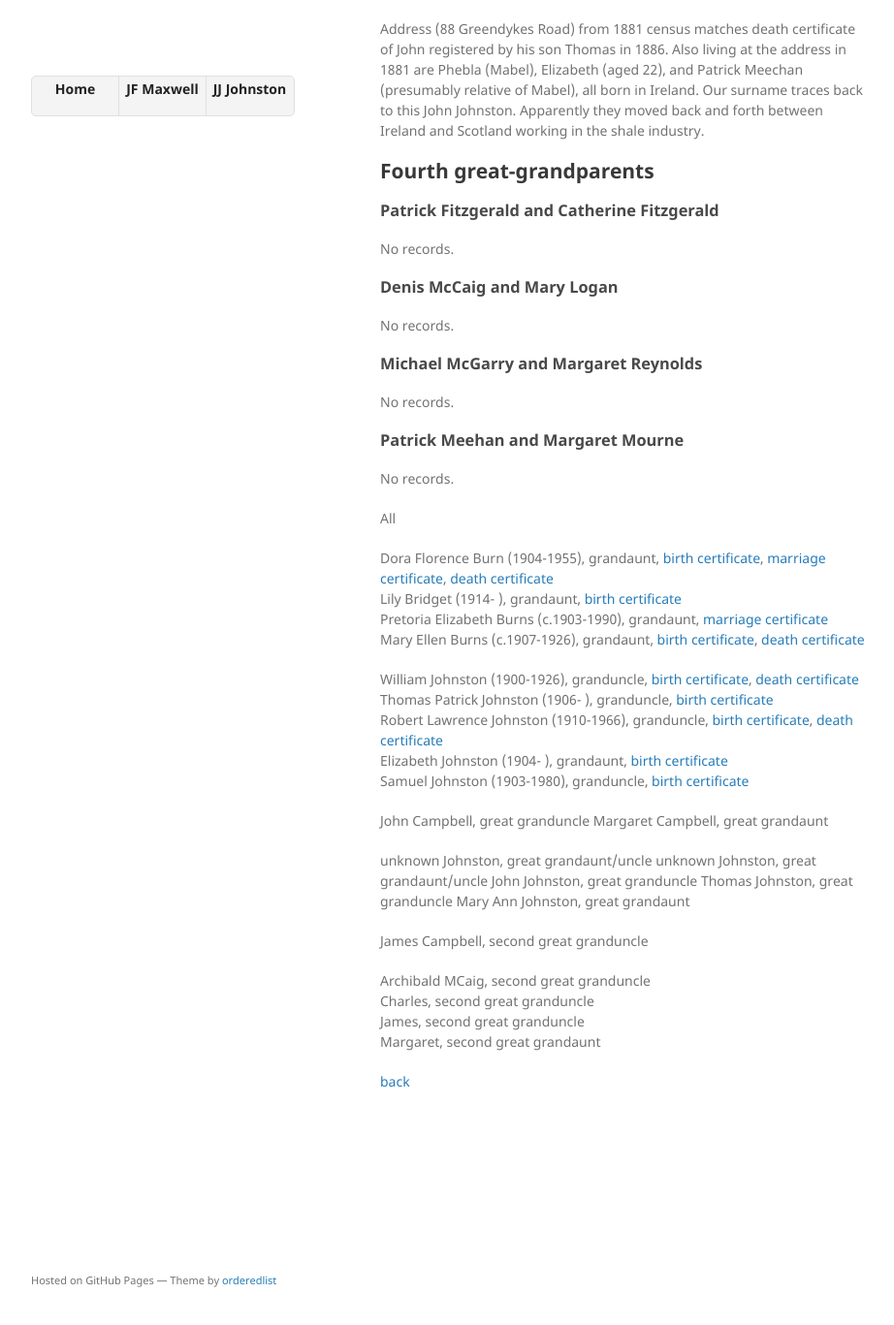
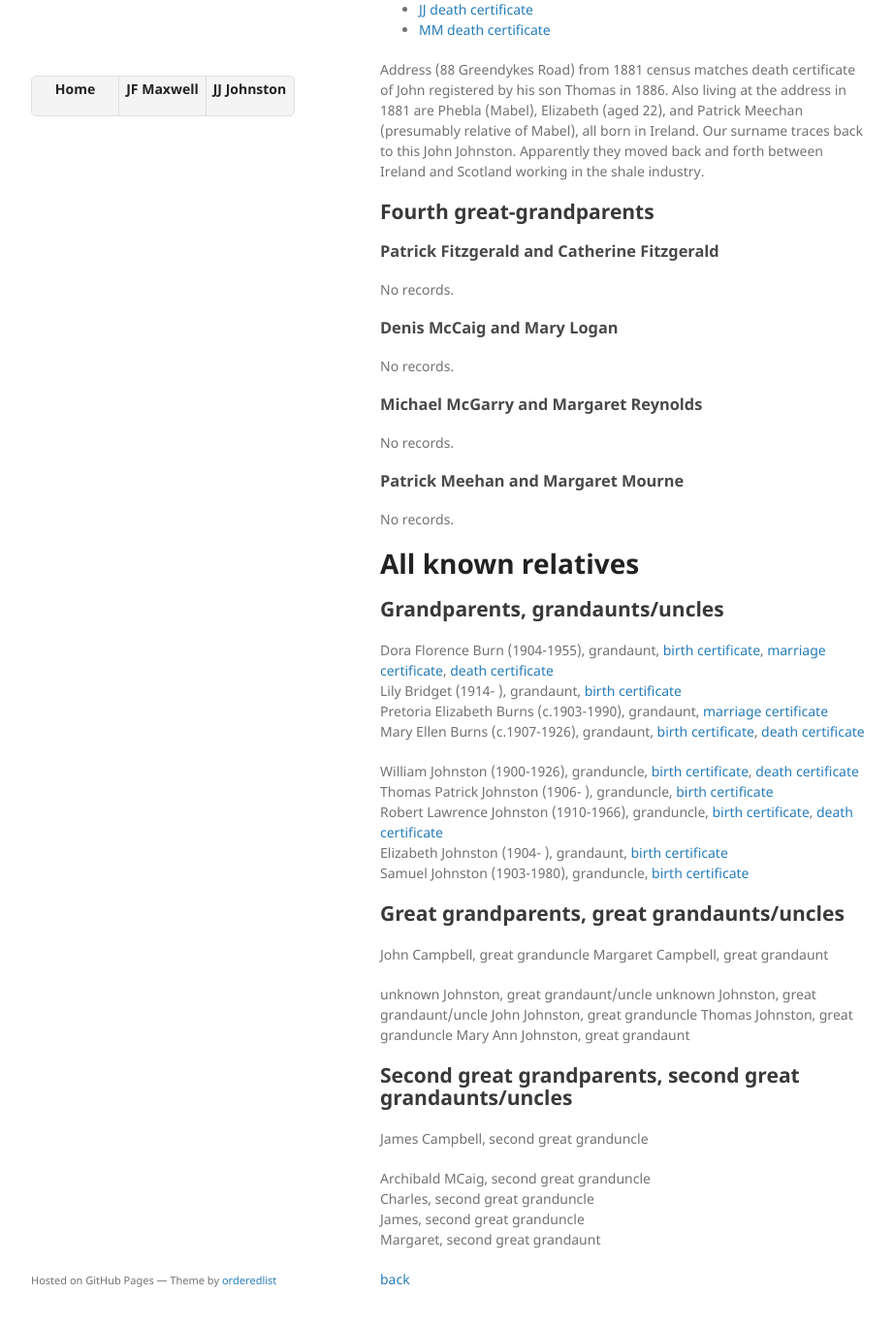
Before and after one commit to rfj1961/rfj1961.github.io, a Jekyll site: the page built from jjj1933.md, in a window 1280 px wide and 1400 px high, scrolled down 3239 px. Shown: the top 1367 px of the window at 97% size, without its empty margins (178-1100 px from the left). Built offline with Jekyll 4.4.1, drawn with Linux system fonts in a browser that asks for light colours; the repository's description, which GitHub fills in, is left out.

Commit message:
fix links

```diff
--- a/jjj1933.md
+++ b/jjj1933.md
@@ -27,13 +27,13 @@ Marriage witnesses are Robert Johnston (3 Hamilton Street, Lochgelly) and Lily B
 
 - [marriage certificate](1901_marriage_edward_byrne_burns_jane_butler.pdf)
 - [catholic register](1901_catholic_register_edward_byrne_jane_butler.pdf)
-- [1901 census](1901_census_edward_byrne_jane_butler.pdf)
+- [1901 census](1901_census_edward_byrne_jane_butler.jpg)
 - [1911 census](1911_census_edward_byrne_jane_butler.pdf)
 - [EB death certificate](1932_death_edward_byrne.pdf)
 - [JB death certificate](1925_death_jane_butler.pdf)
 
 
-"Byrne" was anglicized as "Burns", which made Edward very difficult to trace. His parents (Bridget Mulhall and Michael Byrne) [married in Ireland](1869_marriage_michael_byrne_bridget_mulhall.pdf) and worked in Cumberland, where Edward Byrne was born (see [1911 census](1911_census_edward_byrne_jane_butler.pdf)). Michael Byrne died at some point before the 1901 census which shows Edward living in Auchterderran as a lodger with his mother, stepfather James Ryan, and future wife Jane Butler (listed as a boarder). Jane Butler's place of birth is listed only as "England". First part of Butler residence on marriage certificate unclear. Possibly “Frizington, Cumberland”. No record of parents marriage in Ireland or Scotland. Her mother’s given name differs between her marriage and death certificates (Ann/Jane). Confident that I have correct death certificate because it is from Leslie and the address of Edward Burns  is listed as “14(?) Prinlaws” (Part of Leslie). This agrees with [Mary Helen’s death certificate]() which lists Jane as deceased and the address as 146 North Street Prinlaws. Mother’s maiden name is “Dowling” on marriage certificate but possibly “Dollan” on death certificate (possibly Irish). When she herself registered births (see [Dora Florence Burns](1928_birth_dora_florence_burns.pdf) and [Mary Helen Burns](1907_birth_mary_helen_burns.jpg), her name is given as "Janey".
+"Byrne" was anglicized as "Burns", which made Edward very difficult to trace. His parents (Bridget Mulhall and Michael Byrne) [married in Ireland](1869_marriage_michael_byrne_bridget_mulhall.pdf) and worked in Cumberland, where Edward Byrne was born (see [1911 census](1911_census_edward_byrne_jane_butler.pdf)). Michael Byrne died at some point before the 1901 census which shows Edward living in Auchterderran as a lodger with his mother, stepfather James Ryan, and future wife Jane Butler (listed as a boarder). Jane Butler's place of birth is listed only as "England". First part of Butler residence on marriage certificate unclear. Possibly “Frizington, Cumberland”. No record of parents marriage in Ireland or Scotland. Her mother’s given name differs between her marriage and death certificates (Ann/Jane). Confident that I have correct death certificate because it is from Leslie and the address of Edward Burns  is listed as “14(?) Prinlaws” (Part of Leslie). This agrees with [Mary Helen’s death certificate](1926_death_mary_helen_burns.pdf) which lists Jane as deceased and the address as 146 North Street Prinlaws. Mother’s maiden name is “Dowling” on marriage certificate but possibly “Dollan” on death certificate (possibly Irish). When she herself registered births (see [Dora Florence Burns](1928_birth_dora_florence_burns.pdf) and [Mary Helen Burns](1907_birth_mary_helen_burns.jpg), her name is given as "Janey".
 
 ### Patrick Johnston (1872-1955) and Catherine Campbell (c.1877-1924)
 
@@ -110,9 +110,9 @@ No records.
 
 ### John Johnston (c.1810-1886) and Mabel Meechan (c.1825-1887)
 
-[1881 census](1881_census_john_johnston_mabel_meechan.pdf)
-[JJ death certificate](1886_death_john_johnston.pdf)
-[MM death certificate](1887_death_mabel_meechan.pdf)
+- [1881 census](1881_census_john_johnston_mabel_meechan.pdf)
+- [JJ death certificate](1886_death_john_johnston.pdf)
+- [MM death certificate](1887_death_mabel_meechan.pdf)
 
 Address (88 Greendykes Road) from 1881 census matches death certificate of John registered by his son Thomas in 1886. Also living at the address in 1881 are Phebla (Mabel), Elizabeth (aged 22), and Patrick Meechan (presumably relative of Mabel), all born in Ireland. Our surname traces back to this John Johnston. Apparently they moved back and forth between Ireland and Scotland working in the shale industry.
 
@@ -135,7 +135,9 @@ No records.
 No records.
 
 
-All
+# All known relatives
+
+## Grandparents, grandaunts/uncles
 
 Dora Florence Burn (1904-1955), grandaunt, [birth certificate](), [marriage certificate](1927_marriage_dora_florence.pdf), [death certificate]()
 Lily Bridget (1914- ), grandaunt, [birth certificate]()
@@ -148,6 +150,8 @@ Robert Lawrence Johnston (1910-1966), granduncle, [birth certificate](), [death
 Elizabeth Johnston (1904- ), grandaunt, [birth certificate]()
 Samuel Johnston (1903-1980), granduncle, [birth certificate]()
 
+## Great grandparents, great grandaunts/uncles
+
 John Campbell, great granduncle
 Margaret Campbell, great grandaunt
 
@@ -157,6 +161,7 @@ John Johnston, great granduncle
 Thomas Johnston, great granduncle
 Mary Ann Johnston, great grandaunt
 
+## Second great grandparents, second great grandaunts/uncles
 
 James Campbell, second great granduncle
 
```
Also changed, not shown: 2 other files.
